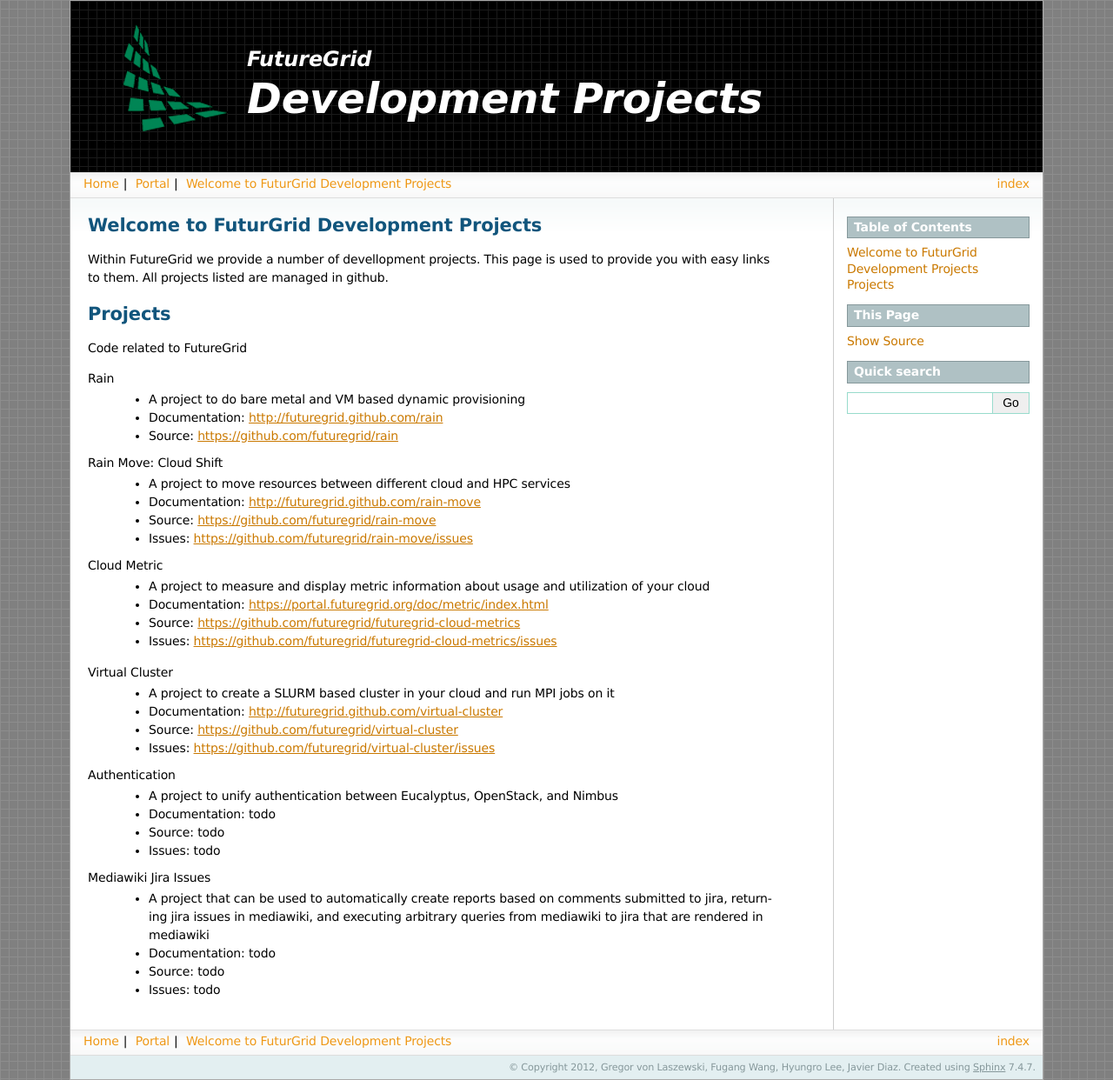
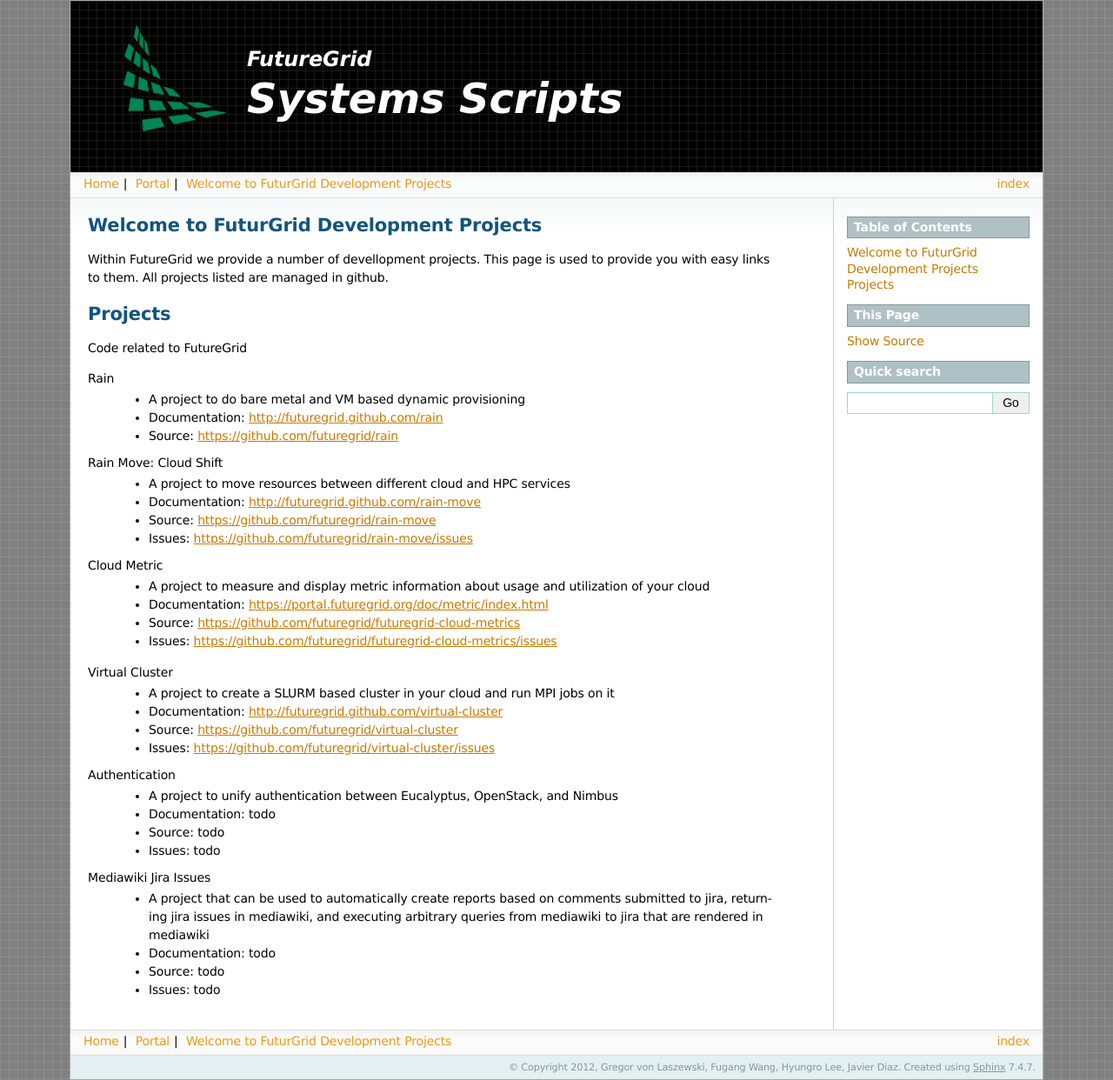
Before and after one commit to futuregrid/systems, a Sphinx documentation site: the page built from doc/source/index.rst, in a window 1280 px wide. Shown: the whole page at 87% size. Built offline with Sphinx 7.4.7, drawn with Linux system fonts in a browser that asks for light colours; formulas are drawn with MathJax 3.

Commit message:
Update doc/source/_templates/layout.html

```diff
--- a/doc/source/_templates/layout.html
+++ b/doc/source/_templates/layout.html
@@ -19,7 +19,7 @@
     </td>
     <td>
       <font size="5" color="white"><b><i>FutureGrid</i></b></font><br><br>
-      <font size="10" color="white" face="Comic Sans MS"><b><i>Development Projects</i></b></font>
+      <font size="10" color="white" face="Comic Sans MS"><b><i>Systems Scripts</i></b></font>
     </td>
   </tr>
 </table>
```
